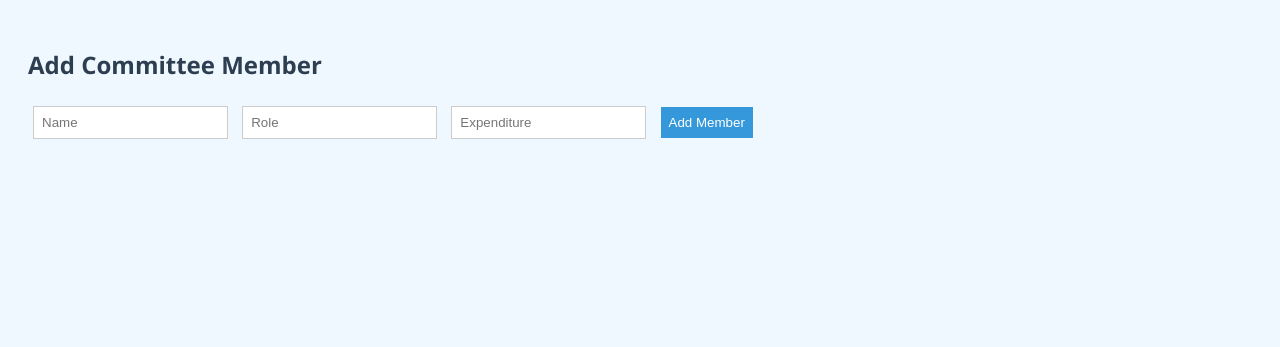
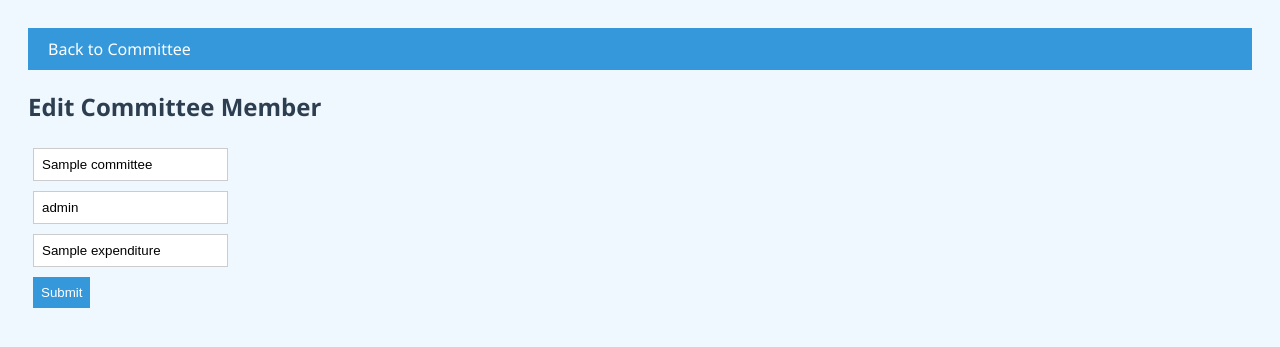
Before and after one commit to Muttu93/school_management01, a Python web app: template templates/add_committe.html in a window 1280 px wide. Shown: the top 347 px of the page. Run offline with Jinja, Linux system fonts and the light colour scheme; the template is opened without the code that fills it: most values are stand-ins (such as "Sample title", 1, 10 or a date in 2020).

Commit message:
Update add_committe.html

```diff
--- a/templates/add_committe.html
+++ b/templates/add_committe.html
@@ -1,17 +1,21 @@
 <!DOCTYPE html>
-<html>
+<html lang="en">
 <head>
-  <meta charset="UTF-8">
-  <title>Add Committee Member</title>
-  <link rel="stylesheet" href="{{ url_for('static', filename='style.css') }}">
+    <meta charset="UTF-8">
+    <title>Add/Edit Committee</title>
+    <link rel="stylesheet" href="{{ url_for('static', filename='style.css') }}">
 </head>
 <body>
-  <h2>Add Committee Member</h2>
-  <form method="POST">
-    <input type="text" name="name" placeholder="Name" required>
-    <input type="text" name="role" placeholder="Role" required>
-    <input type="number" name="expenditure" placeholder="Expenditure" required>
-    <button type="submit">Add Member</button>
-  </form>
+<div class="nav">
+    <a href="{{ url_for('committee') }}">Back to Committee</a>
+</div>
+
+<h2>{% if committee %}Edit Committee Member{% else %}Add Committee Member{% endif %}</h2>
+<form method="POST">
+    <input type="text" name="name" placeholder="Name" value="{{ committee.name if committee else '' }}" required><br>
+    <input type="text" name="role" placeholder="Role" value="{{ committee.role if committee else '' }}" required><br>
+    <input type="text" name="expenditure" placeholder="Expenditure" value="{{ committee.expenditure if committee else '' }}"><br>
+    <button type="submit">Submit</button>
+</form>
 </body>
 </html>
```
